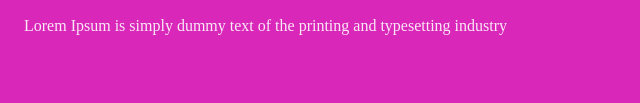
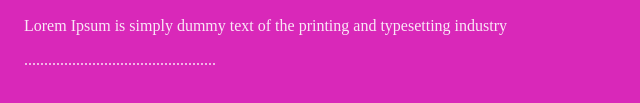
Before and after one commit to shraddhaaundhkar/resume, a plain HTML site: page index.html in a window 1280 px wide. Shown: the part 369-472 px from the top of the page, 0-640 px from the left. Drawn offline with Linux system fonts and the light colour scheme.

Commit message:
...........

```diff
--- a/index.html
+++ b/index.html
@@ -26,6 +26,7 @@
   <hr />
   <h2> Heading 2</h2>
   <p>Lorem Ipsum is simply dummy text of the printing and typesetting industry</p>
+  <P1> ................................................</P1>
 </body>
 
 </html>
```
